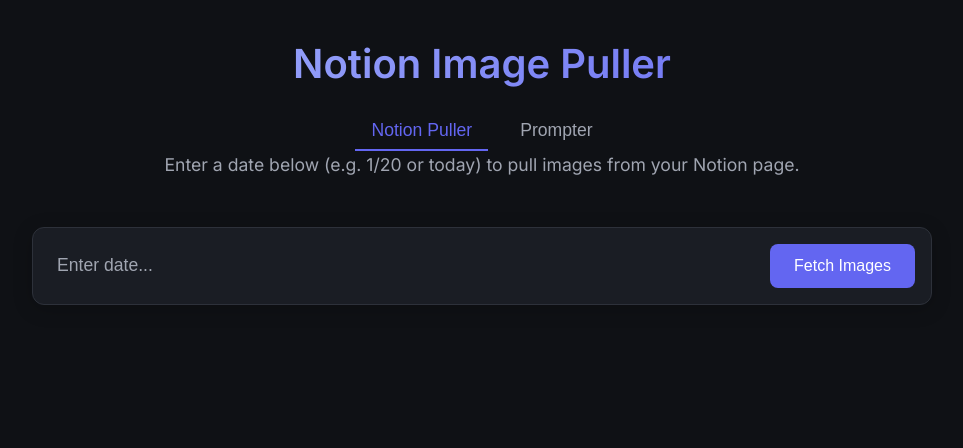
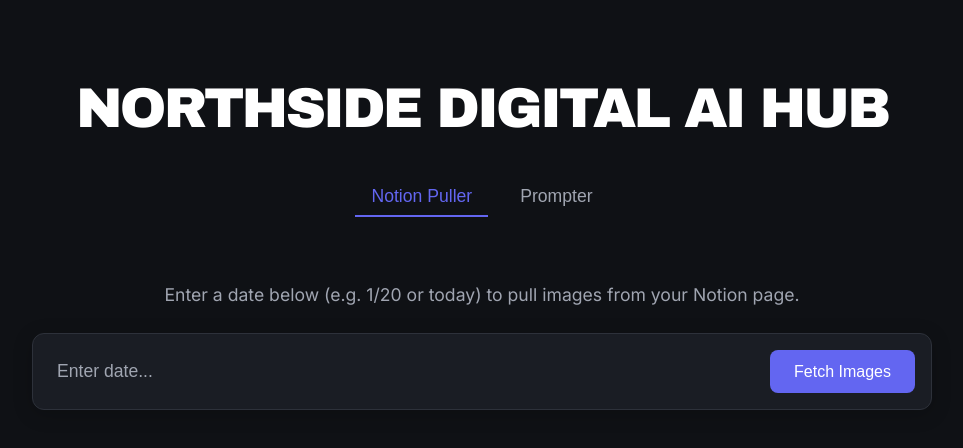
Before and after one commit to thrasher5217/notion-image-puller, a website: page public/index.html in a window 1280 px wide. Shown: the whole page, without its empty margins (158-1121 px from the left). Drawn offline with Linux system fonts and the light colour scheme.

Commit message:
style: change branding to Northside Digital AI Hub and fix UI alignments

```diff
--- a/public/index.html
+++ b/public/index.html
@@ -10,15 +10,15 @@
 <body>
     <div class="app-container">
         <header>
-            <h1 id="mainTitle">Notion Image Puller</h1>
+            <h1 id="mainTitle">NORTHSIDE DIGITAL AI HUB</h1>
             <div class="tabs">
                 <button class="tab-btn active" data-target="puller-tab">Notion Puller</button>
                 <button class="tab-btn" data-target="prompter-tab">Prompter</button>
             </div>
-            <p id="headerDesc">Enter a date below (e.g. 1/20 or today) to pull images from your Notion page.</p>
         </header>
 
         <main id="puller-tab" class="tab-content active">
+            <p id="headerDesc">Enter a date below (e.g. 1/20 or today) to pull images from your Notion page.</p>
             <div class="search-container">
                 <input type="text" id="dateInput" placeholder="Enter date..." autocomplete="off">
                 <button id="searchBtn" class="primary-btn">Fetch Images</button>
--- a/public/style.css
+++ b/public/style.css
@@ -37,22 +37,25 @@ body {
 
 header {
     text-align: center;
-    margin-bottom: 1rem;
+    margin-bottom: 2rem;
+    margin-top: 2rem;
 }
 
 header h1 {
-    font-size: 2.5rem;
-    font-weight: 600;
-    margin-bottom: 0.5rem;
-    background: linear-gradient(135deg, #a5b4fc, #6366f1);
-    -webkit-background-clip: text;
-    background-clip: text;
-    -webkit-text-fill-color: transparent;
+    font-family: "Arial Black", Impact, sans-serif;
+    text-transform: uppercase;
+    letter-spacing: -0.05em;
+    font-size: 3.5rem;
+    font-weight: 900;
+    margin-bottom: 1.5rem;
+    color: #ffffff;
 }
 
-header p {
+#headerDesc {
     color: var(--text-secondary);
     font-size: 1.1rem;
+    text-align: center;
+    margin-bottom: 1.5rem;
 }
 
 .search-container {
```
